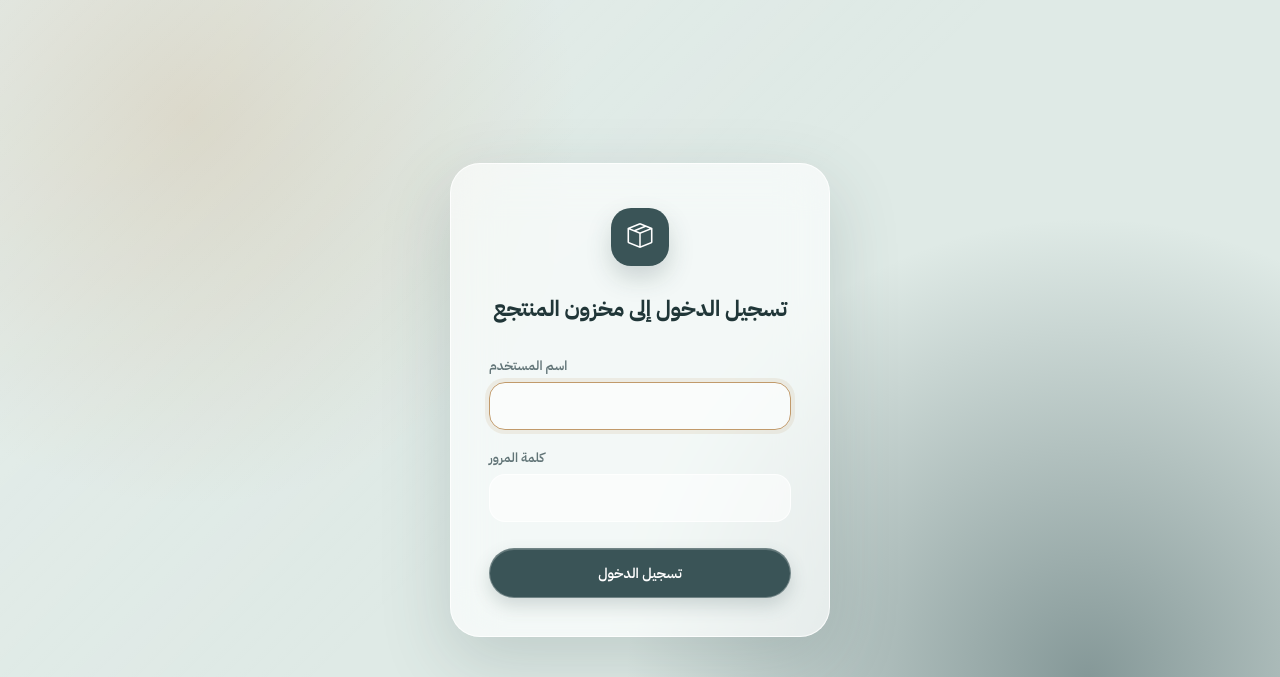
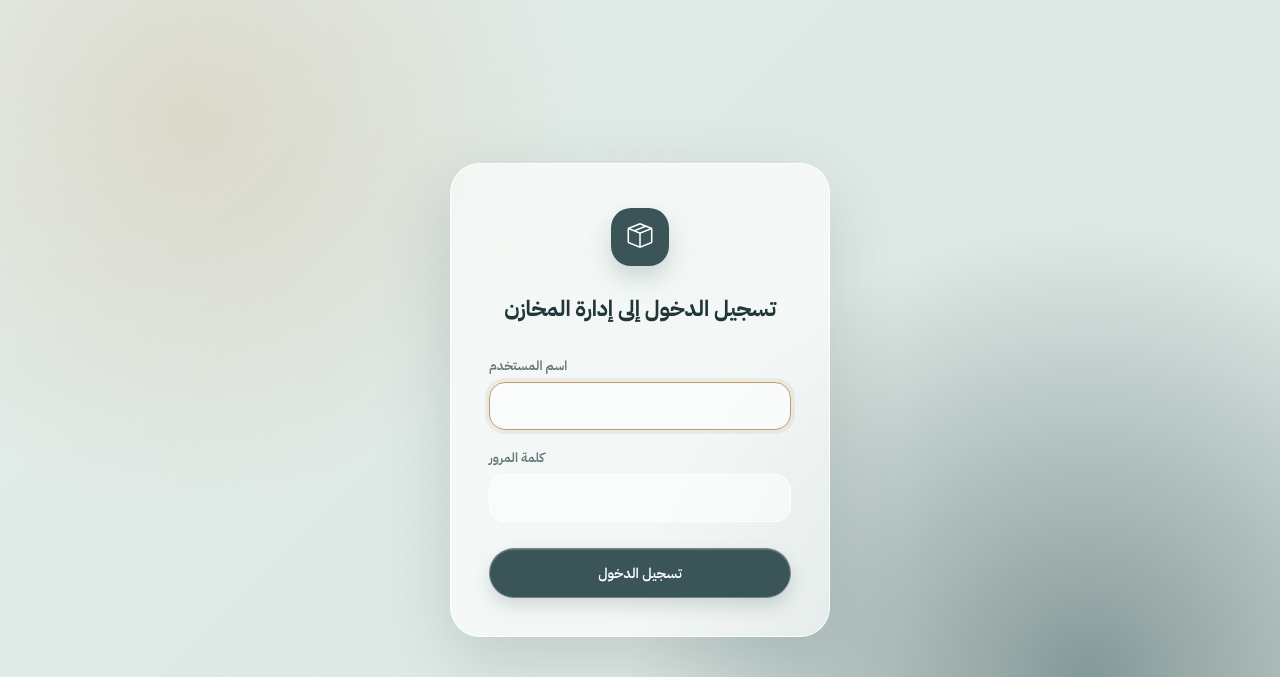
Before and after one commit to Beltagy-Mohamed/resort-inventory, a Django app: page /accounts/login/ in a window 1280 px wide. Shown: the top 677 px of the page. Run offline with Django 5.2, Linux system fonts and the light colour scheme.

Commit message:
Update project branding to 'إدارة المخازن'

```diff
--- a/templates/layout/base.html
+++ b/templates/layout/base.html
@@ -15,7 +15,7 @@
 <link rel="preconnect" href="https://fonts.googleapis.com">
 <link rel="preconnect" href="https://fonts.gstatic.com" crossorigin>
 <link href="https://fonts.googleapis.com/css2?family=IBM+Plex+Sans+Arabic:wght@400;500;600;700&family=IBM+Plex+Mono:wght@400;500;600&display=swap" rel="stylesheet">
-<title>{% block title %}مخزون المنتجع{% endblock %}</title>
+<title>{% block title %}إدارة المخازن{% endblock %}</title>
 
     <link rel="stylesheet" href="{% static 'css/base.css' %}?v=6">
 {% block extra_css %}
--- a/templates/layout/navbar.html
+++ b/templates/layout/navbar.html
@@ -4,7 +4,7 @@
 
     <button type="button" class="mobile-hamburger" id="mobile-hamburger" ><i class="bi bi-list"></i></button>
     <div class="logo">
-        مخزون المنتجع
+        إدارة المخازن
     </div>
 
     {% if user.is_authenticated %}
--- a/templates/layout/sidebar.html
+++ b/templates/layout/sidebar.html
@@ -3,7 +3,7 @@
 <aside class="sidebar">
 
     <div class="sidebar-header">
-        <h2>مخزون المنتجع</h2>
+        <h2>إدارة المخازن</h2>
         <button type="button" class="sidebar-collapse-btn" id="sidebar-toggle" title="Collapse sidebar">
             <i class="bi bi-layout-sidebar"></i>
         </button>
--- a/templates/registration/login.html
+++ b/templates/registration/login.html
@@ -14,7 +14,7 @@
     rel="stylesheet"
     href="https://cdn.jsdelivr.net/npm/bootstrap-icons@1.11.3/font/bootstrap-icons.min.css">
 
-<title>تسجيل الدخول - مخزون المنتجع</title>
+<title>تسجيل الدخول - إدارة المخازن</title>
 
 <link rel="preconnect" href="https://fonts.googleapis.com">
 <link rel="preconnect" href="https://fonts.gstatic.com" crossorigin>
@@ -145,7 +145,7 @@ body{
         <div class="icon"><i class="bi bi-box-seam"></i></div>
     </div>
 
-    <h1>تسجيل الدخول إلى مخزون المنتجع</h1>
+    <h1>تسجيل الدخول إلى إدارة المخازن</h1>
 
     <form method="post" class="product-form" style="border:none; box-shadow:none; padding:0; max-width:none;">
 
```
